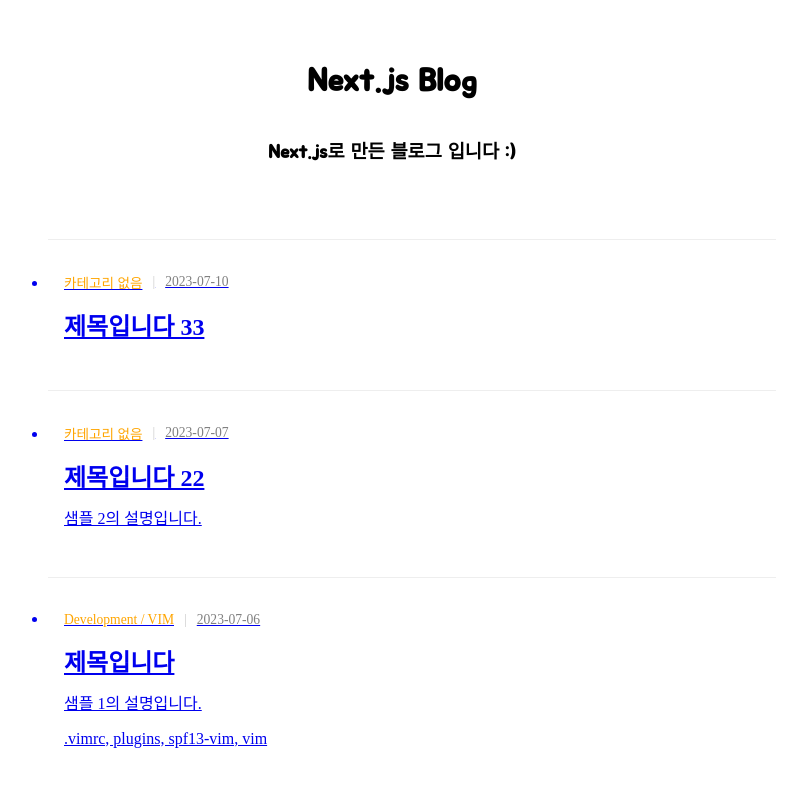
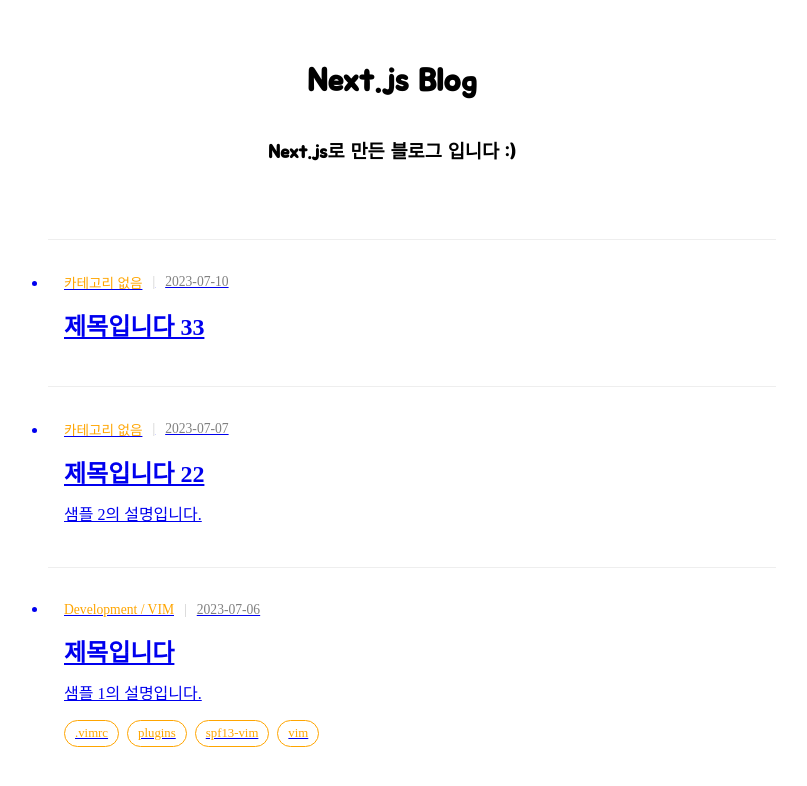
Before and after one commit to foreknowledge/nextjs-markdown-blog, a Next.js app: page / in a window 1280 px wide. Shown: the top 786 px of the page, without its empty margins (248-1055 px from the left). Built offline with nearby package versions, Linux system fonts and the light colour scheme.

Commit message:
feat: Styling tags

```diff
--- /dev/null
+++ b/src/components/chip/Chip.tsx
@@ -0,0 +1,16 @@
+import styles from './chip.module.css';
+
+interface Props {
+  text: string;
+  onChipClick: (text: string) => void;
+}
+
+const Chip = ({ text, onChipClick }: Props) => {
+  return (
+    <div className={styles.chip} onClick={() => onChipClick(text)}>
+      {text}
+    </div>
+  );
+};
+
+export default Chip;
--- /dev/null
+++ b/src/components/chip/ChipList.tsx
@@ -0,0 +1,19 @@
+import Chip from './Chip';
+import styles from './chip.module.css';
+
+interface Props {
+  textList: string[];
+  onChipClick?: (text: string) => void;
+}
+
+const ChipList = ({ textList, onChipClick = () => {} }: Props) => {
+  return (
+    <ul className={styles.chipList}>
+      {textList.map((text) => (
+        <Chip text={text} onChipClick={onChipClick} />
+      ))}
+    </ul>
+  );
+};
+
+export default ChipList;
--- /dev/null
+++ b/src/components/chip/chip.module.css
@@ -0,0 +1,17 @@
+.chipList {
+  display: flex;
+  flex-wrap: wrap;
+  gap: 0.5em;
+  margin: 0;
+  padding: 0;
+  list-style: none;
+}
+
+.chip {
+  color: orange;
+  border: 1px solid orange;
+  border-radius: 100px;
+  padding: 5px 10px;
+
+  font-size: 0.8em;
+}
--- a/src/components/post-item/PostItem.tsx
+++ b/src/components/post-item/PostItem.tsx
@@ -1,4 +1,5 @@
 import { PostMeta } from '@/types/post';
+import ChipList from '../chip/ChipList';
 import styles from './post-item.module.css';
 
 interface Props {
@@ -17,7 +18,11 @@
       </div>
       <h2 className={styles.title}>{post.title}</h2>
       <div className={styles.description}>{post?.description}</div>
-      <div className={styles.tags}>{post.tags?.join(', ')}</div>
+      {post.tags && (
+        <div className={styles.tags}>
+          <ChipList textList={post.tags} />
+        </div>
+      )}
     </>
   );
 }
```
